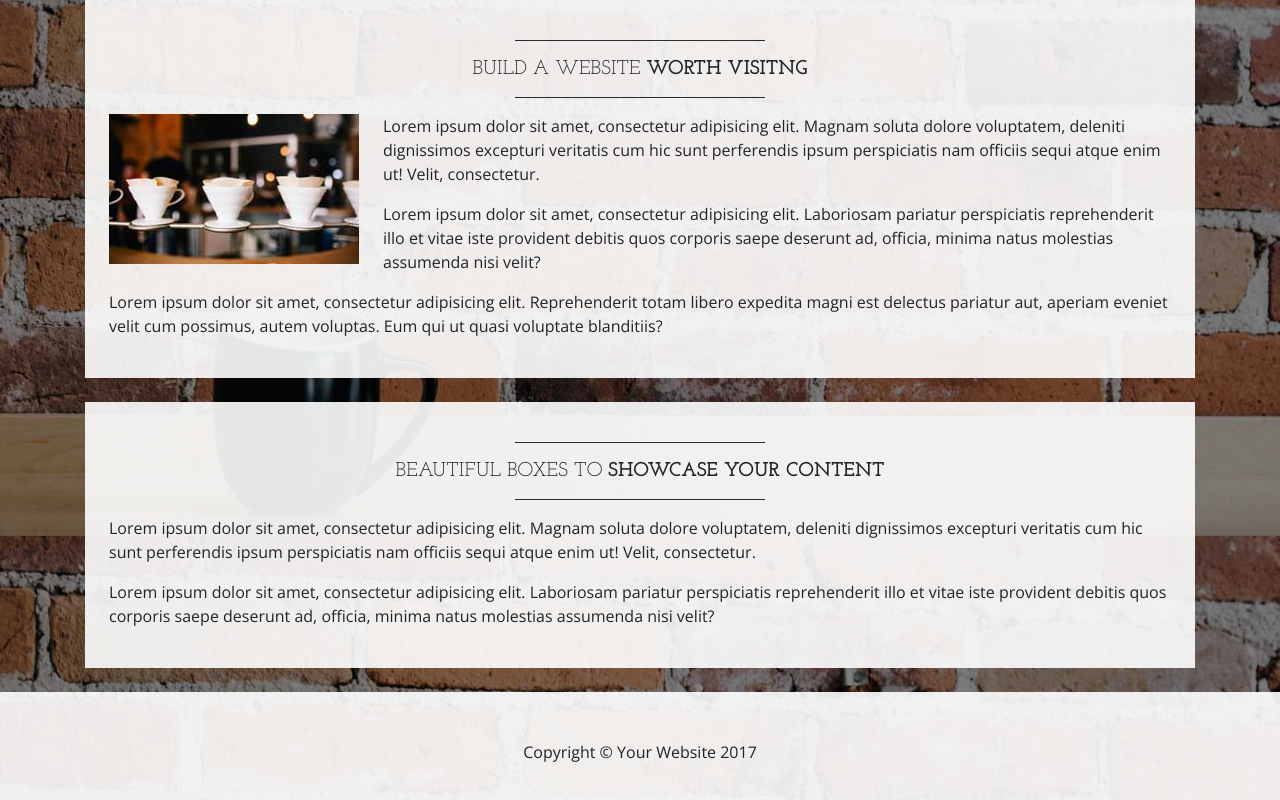
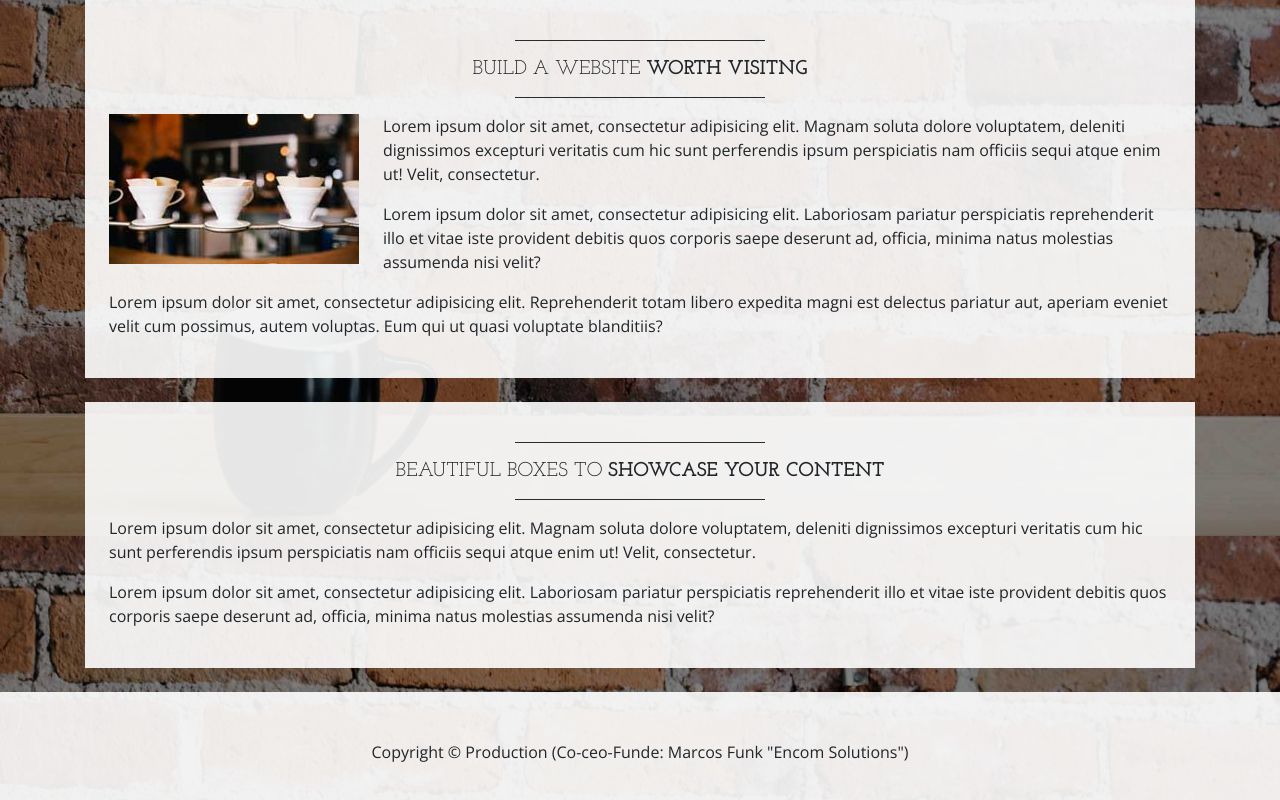
Before and after one commit to MarcosFunk24/GisseportaST3, a website: page index.html in a window 1280 px wide. Shown: the part 1064-1864 px from the top of the page. Drawn offline with nearby package versions, Linux system fonts and the light colour scheme.

Commit message:
Update index.html

```diff
--- a/index.html
+++ b/index.html
@@ -134,7 +134,7 @@
 
     <footer class="bg-faded text-center py-5">
       <div class="container">
-        <p class="m-0">Copyright &copy; Your Website 2017</p>
+        <p class="m-0">Copyright &copy; Production (Co-ceo-Funde: Marcos Funk "Encom Solutions")</p>
       </div>
     </footer>
 
```
